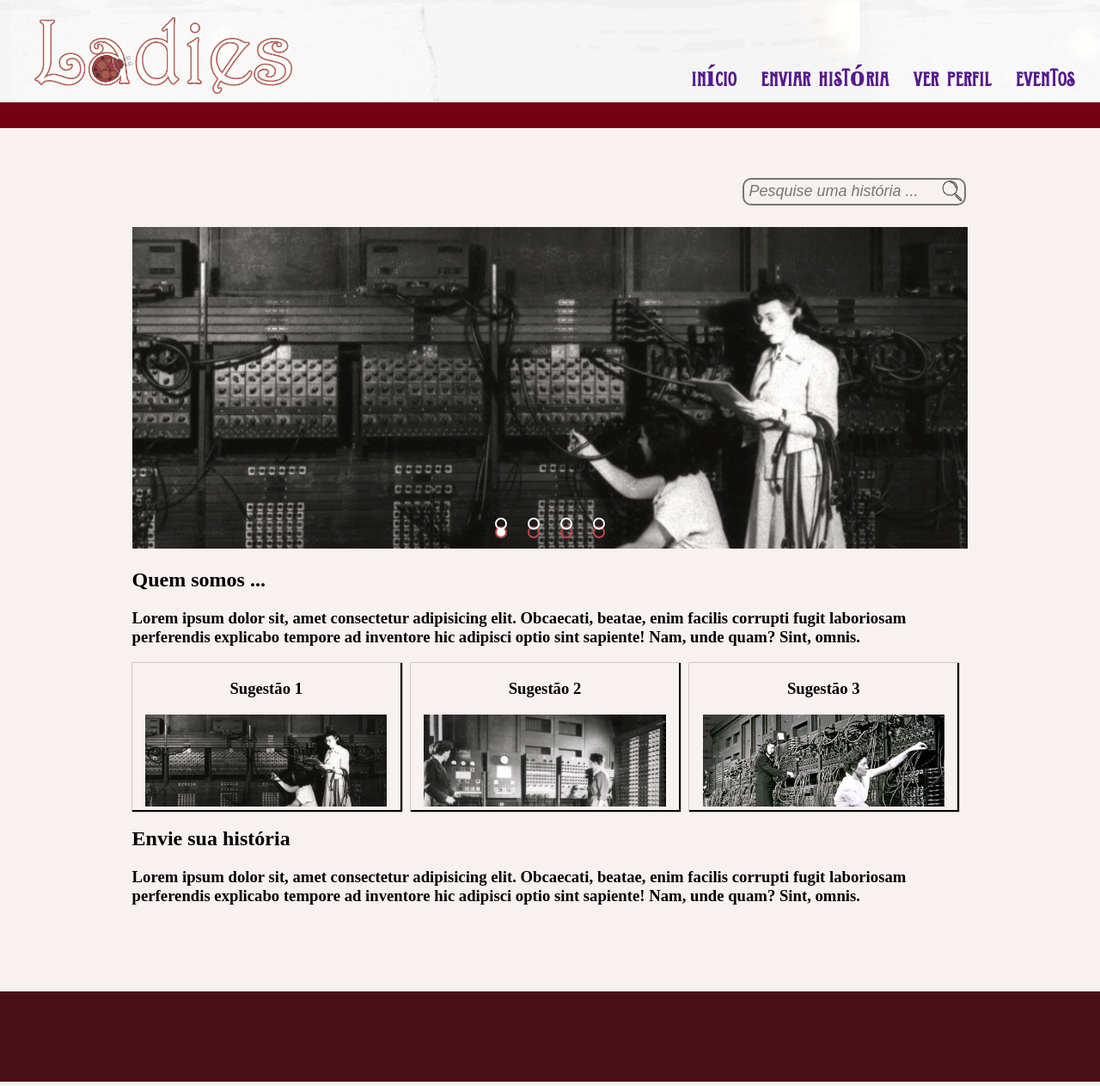
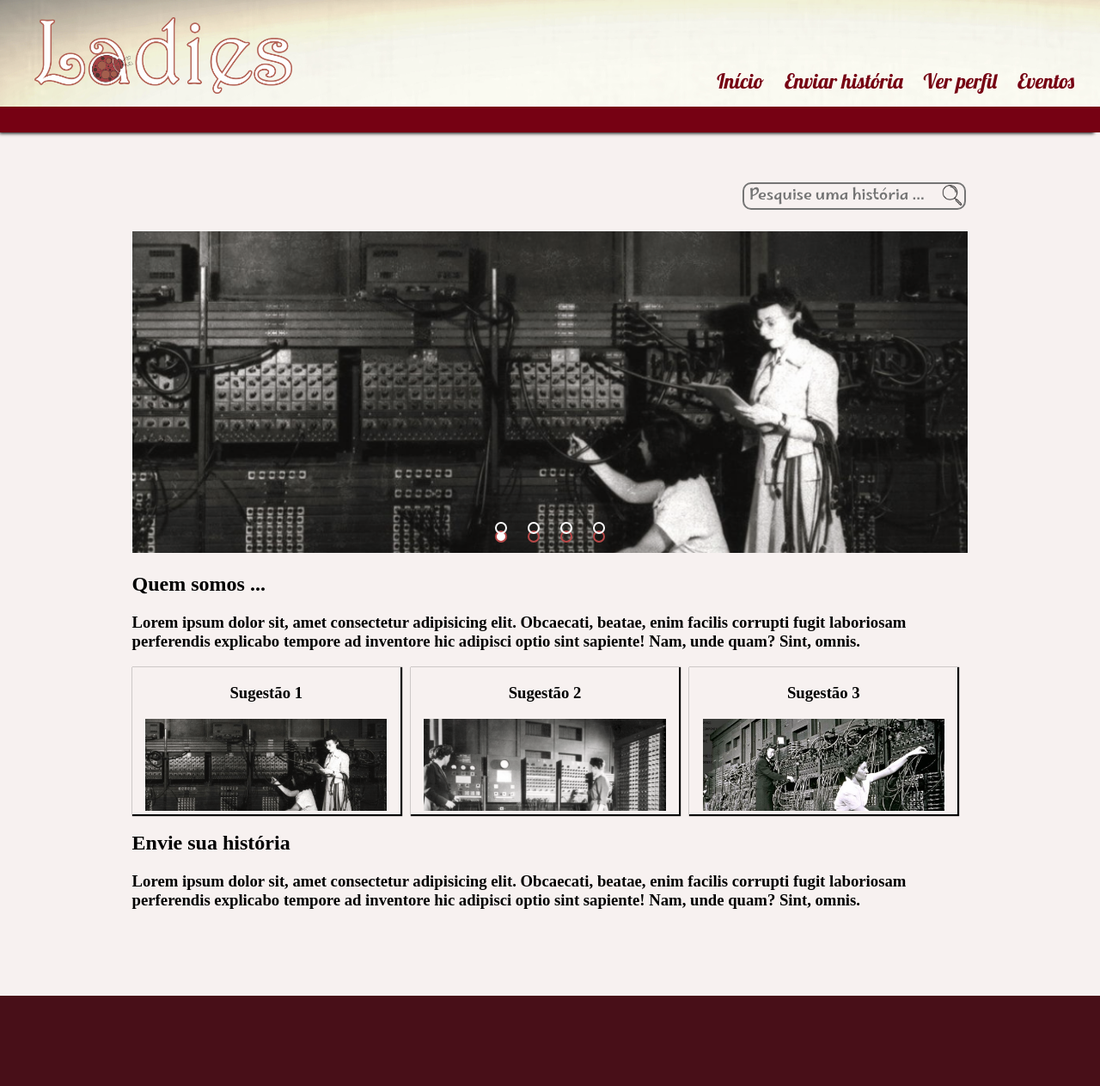
Before and after one commit to iellenLuiza/ladies, a PHP site: page / in a window 1280 px wide. Shown: the whole page at 86% size. Run offline with PHP 8.4, Linux system fonts and the light colour scheme.

Commit message:
mechendo cabeçalho

```diff
--- a/css/cabecalho-rodape.css
+++ b/css/cabecalho-rodape.css
@@ -4,18 +4,17 @@ header {
 	display: flex;
 	padding-left: 40px;
 	padding-top: 20px;
-	padding-bottom: 10px;
+	padding-bottom: 15px;
 	padding-right: 30px;
-	background-image: url(../assets/img/fundo-header-4.png);
+	background-image: url(../assets/img/fundo-header-4_6.png);
 }
 
 #divFaixa{
-	/*background-color: rgb(72, 15, 24); -> Vinho
-	background-color: rgb(70, 42, 30); -> Café*/
-	background-color: rgb(118,1, 19); /*-> Vermelho*/
+	background-color: rgb(118,1, 19);
 	height: 30px;
 	display: block;
 	width: 100%;
+	box-shadow: -4px 4px 4px -3px black;
 }
 
 nav {
@@ -26,10 +25,10 @@ nav {
 
 .btnNav {
 	text-decoration: none;
-	font-family: conserta;
-	font-size: 4.5vh;
-	font-weight: bolder;
-	margin-left: 3vh;
+	font-family: lobster;
+	font-size: 3vh;
+	margin-left: 2.5vh;
+	color: rgb(118,1, 19);
 }
 
 /* ---------------------*/
--- a/css/indexcss.css
+++ b/css/indexcss.css
@@ -27,7 +27,7 @@ main {
 #inputPesq {
 	background-color: transparent;
 	padding-left: 5px;
-	font-style: italic;
+	font-family: marhey;
 	font-size: 18px;
 	border: 2px solid rgb(117, 117, 117);
 	border-radius: 10px;
@@ -189,4 +189,32 @@ main {
 	font-family: conserta;
 	src: url(../assets/fontes/Conserta.ttf);
 }
+@font-face {
+	font-family: cookie;
+	src: url(../assets/fontes/Cookie-Regular.ttf);
+}
+@font-face {
+	font-family: corinthia-bold;
+	src: url(../assets/fontes/Corinthia-Bold.ttf);
+}
+@font-face {
+	font-family: corinthia-regular;
+	src: url(../assets/fontes/Cookie-Regular.ttf);
+}
+@font-face {
+	font-family: lobster;
+	src: url(../assets/fontes/Lobster-Regular.ttf);
+}
+@font-face {
+	font-family: marhey;
+	src: url(../assets/fontes/Marhey-VariableFont_wght.ttf);
+}
+@font-face {
+	font-family: riesling;
+	src: url(../assets/fontes/riesling.ttf);
+}
+@font-face {
+	font-family: yaquote;
+	src: url(../assets/fontes/YaquoteScriptPersonalUse-opOq.ttf);
+}
 /* ------------------ */
--- a/index.html
+++ b/index.html
@@ -18,8 +18,8 @@
         <img src="assets/img/Logo_info3ANO_versao1-ie.png" width="300px" alt="logo localizada cabeçalho">
         <nav>
             <a href="" class="btnNav">Início</a>
-            <a href="" class="btnNav">Enviar História</a>
-            <a href="" class="btnNav">Ver Perfil</a>
+            <a href="" class="btnNav">Enviar história</a>
+            <a href="" class="btnNav">Ver perfil</a>
             <a href="" class="btnNav">Eventos</a>
         </nav>
 
```
Also changed, not shown: assets/img/fundo-header-4.png, assets/img/fundo-header-4_5.png (added), assets/img/fundo-header-4_6.png (added).
